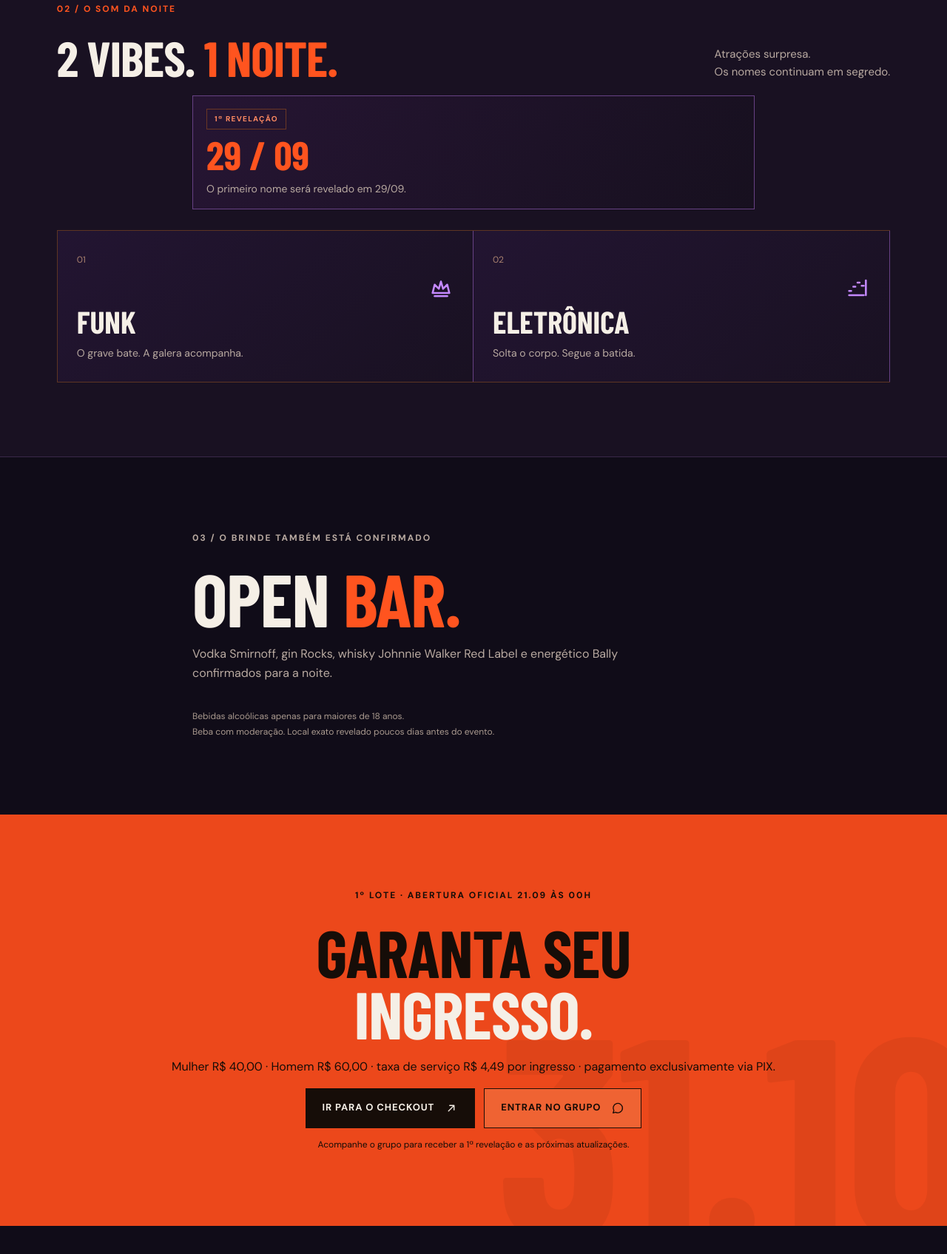
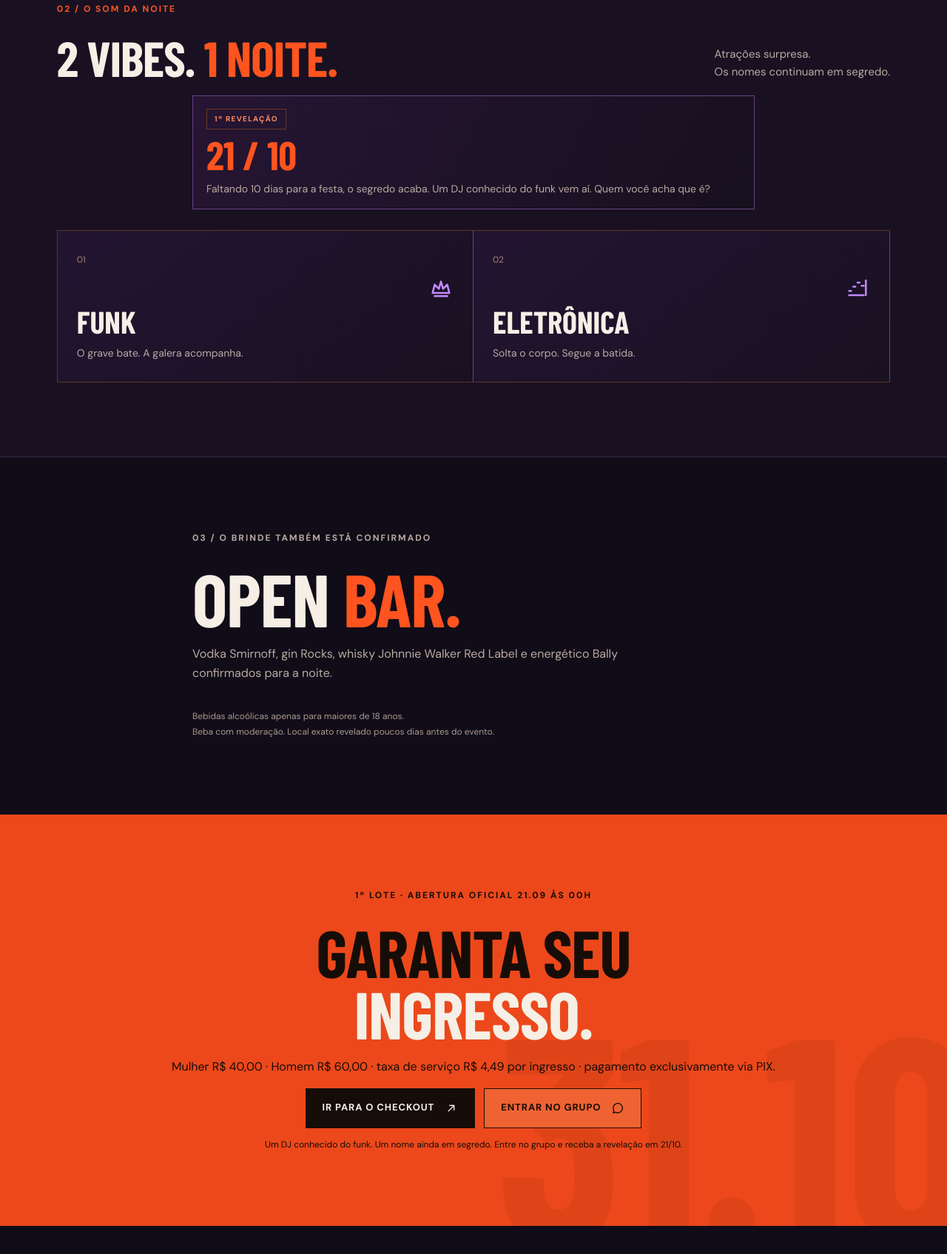
Before and after one commit to apsantos05/festas, a website: page index.html in a window 1280 px wide. Shown: the part 1660-3355 px from the top of the page at 74% size. Drawn offline with nearby package versions, Linux system fonts and the light colour scheme; a web font is replaced by a local one.

Commit message:
Agenda primeira revelacao para 21 de outubro com suspense do DJ de funk

```diff
--- a/index.html
+++ b/index.html
@@ -157,8 +157,8 @@
       <div class="reveal-highlight">
         <div>
           <span class="reveal-label">1ª REVELAÇÃO</span>
-          <strong>29 / 09</strong>
-          <p>O primeiro nome será revelado em 29/09.</p>
+          <strong>21 / 10</strong>
+          <p>Faltando 10 dias para a festa, o segredo acaba. Um DJ conhecido do funk vem aí. Quem você acha que é?</p>
         </div>
       </div>
 
@@ -214,7 +214,7 @@
         </a>
       </div>
 
-      <p class="join-note" id="group-status">Acompanhe o grupo para receber a 1ª revelação e as próximas atualizações.</p>
+      <p class="join-note" id="group-status">Um DJ conhecido do funk. Um nome ainda em segredo. Entre no grupo e receba a revelação em 21/10.</p>
     </div>
   </section>
 
@@ -232,7 +232,7 @@
 
       <details>
         <summary>Quando sai a primeira revelação?<svg viewBox="0 0 24 24" aria-hidden="true"><path d="M12 5v14M5 12h14"/></svg></summary>
-        <p>A primeira revelação será feita no dia 29/09. Quem estiver no grupo recebe primeiro.</p>
+        <p>No dia 21/10, 10 dias antes da festa. A primeira pista: é um DJ conhecido do funk. O nome? Por enquanto, é segredo. Quem estiver no grupo recebe primeiro.</p>
       </details>
 
       <details>
```
